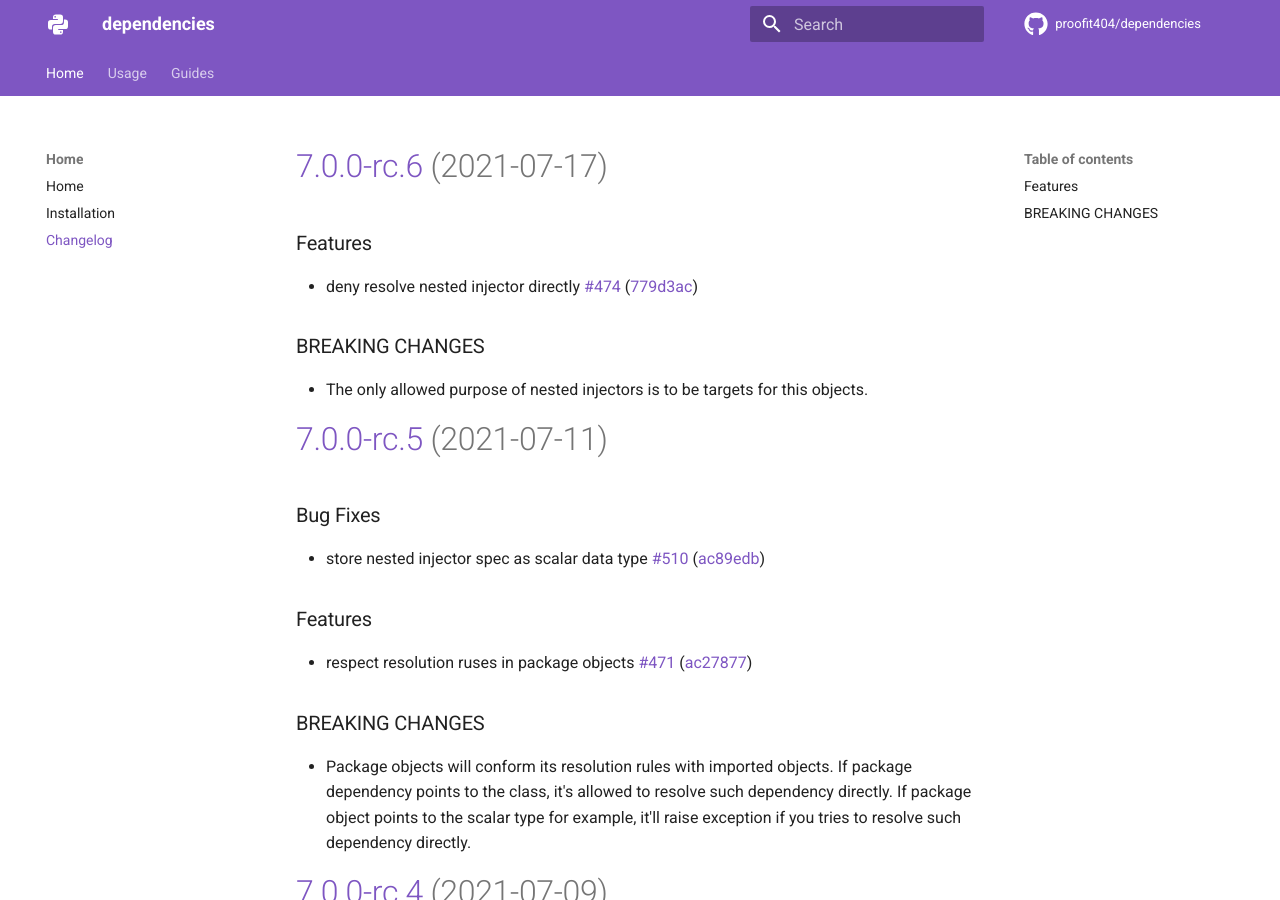
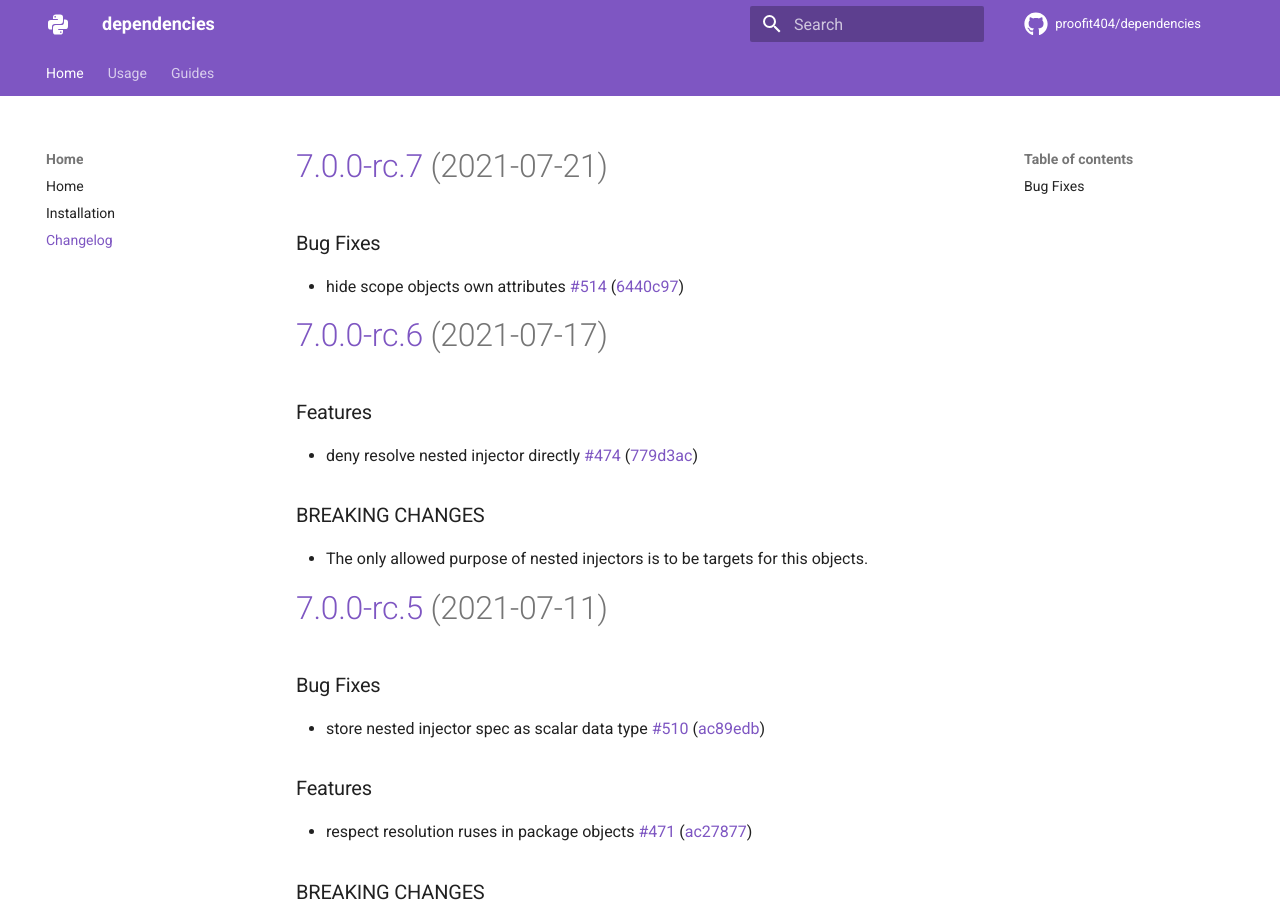
Before and after one commit to proofit404/dependencies, an MkDocs documentation site: the page built from docs/changelog.md, in a window 1280 px wide and 900 px high. Built offline with MkDocs 1.6.1 and Material for MkDocs 9.7.7, drawn with Linux system fonts in a browser that asks for light colours; comment, search, counter and statistics services are not loaded.

Commit message:
chore(release): 7.0.0-rc.7 [skip ci]
# [7.0.0-rc.7](https://github.com/proofit404/dependencies/compare/7.0.0-rc.6...7.0.0-rc.7) (2021-07-21)

### Bug Fixes

* hide scope objects own attributes [#514](https://github.com/proofit404/dependencies/issues/514) ([6440c97](https://github.com/proofit404/dependencies/commit/6440c9765cdc75a305e5cd7bad9ea8641c5799b3))

```diff
--- a/docs/changelog.md
+++ b/docs/changelog.md
@@ -1,3 +1,11 @@
+# [7.0.0-rc.7](https://github.com/proofit404/dependencies/compare/7.0.0-rc.6...7.0.0-rc.7) (2021-07-21)
+
+### Bug Fixes
+
+- hide scope objects own attributes
+  [#514](https://github.com/proofit404/dependencies/issues/514)
+  ([6440c97](https://github.com/proofit404/dependencies/commit/6440c9765cdc75a305e5cd7bad9ea8641c5799b3))
+
 # [7.0.0-rc.6](https://github.com/proofit404/dependencies/compare/7.0.0-rc.5...7.0.0-rc.6) (2021-07-17)
 
 ### Features
--- a/pyproject.toml
+++ b/pyproject.toml
@@ -19,7 +19,7 @@ packages = [
 ]
 readme = "docs/index.md"
 repository = "https://github.com/proofit404/dependencies"
-version = "7.0.0-rc.6"
+version = "7.0.0-rc.7"
 
 [tool.poetry.dependencies]
 python = "~3.6 || ~3.7 || ~3.8 || ~3.9"
```
